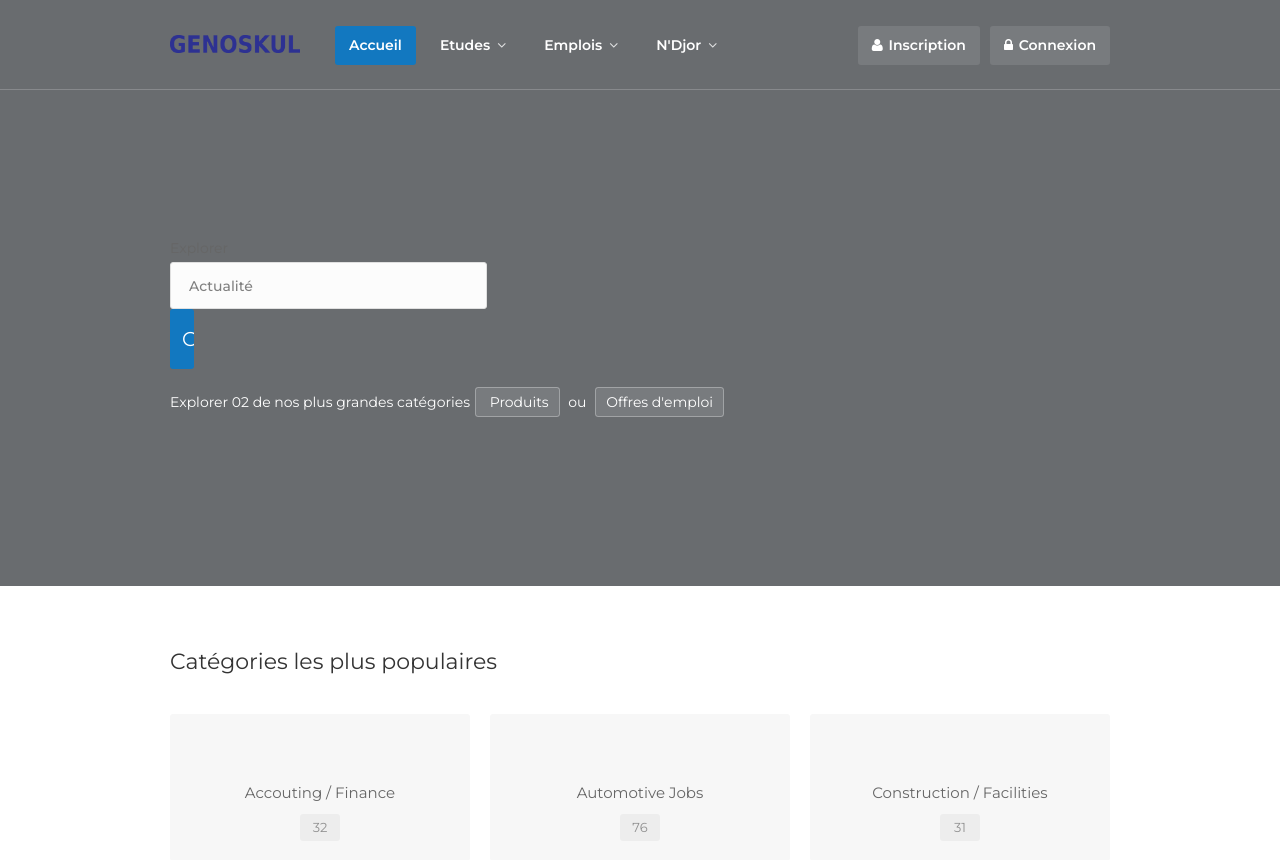
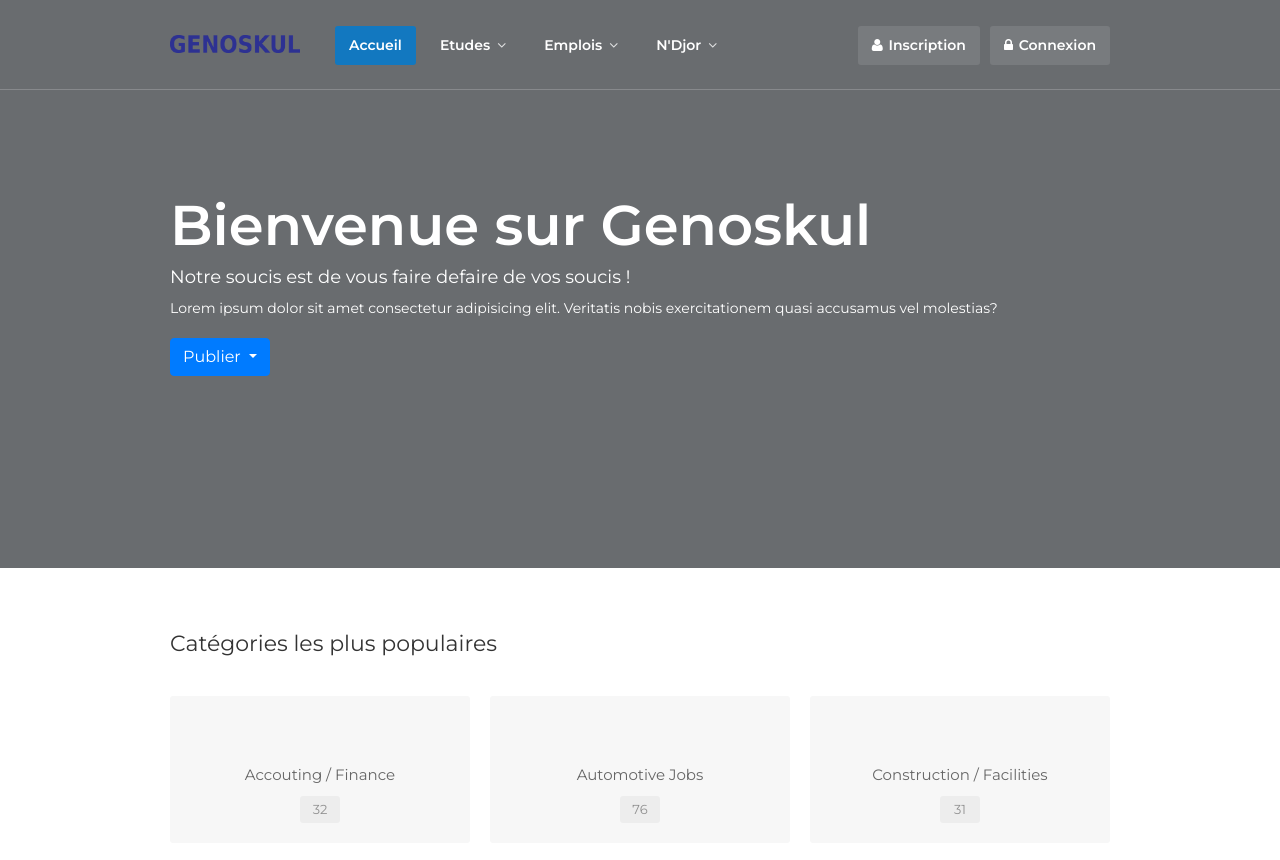
Before and after one commit to mono57/genoskul-app, a Django app: page / in a window 1280 px wide. Shown: the top 860 px of the page. Run offline with Django 3.2, Linux system fonts and the light colour scheme; data that the repository does not hold is empty; some libraries are stand-ins or nearby versions; some web fonts are replaced.

Commit message:
update home page

```diff
--- a/accounts/forms.py
+++ b/accounts/forms.py
@@ -7,6 +7,9 @@ class RegisterStep2ModelForm(forms.ModelForm):
     class Meta:
         model = Profile
         exclude = ('user', 'avatar')
+        help_texts = {
+            'birthday': 'Entrez la date sous le format: <span class=\'text-primary\'>jour/mois/année</span>'
+        }
 
 
 
--- a/templates/account/login.html
+++ b/templates/account/login.html
@@ -12,11 +12,11 @@ Connexion
 
 {% block content %}
 
-<div class="container py-1 py-md-3">
+<div class="container pb-4">
   <div class="row">
     <div class="col-12 col-md-5">
       <h4>Connectez-vous !</h4>
-      <p>Vous n'avez un compte ? alors <a href="{% url 'account_signup' %}">inscrivez-vous.</a></p>
+      <p>Vous n'avez pas de compte ? alors <a href="{% url 'account_signup' %}">inscrivez-vous.</a></p>
       <form method="POST">
         {% csrf_token %}
 
--- a/templates/account/signup.html
+++ b/templates/account/signup.html
@@ -12,7 +12,7 @@ Inscrption
 
 {% block content %}
 
-<div class="container py-1 py-md-3">
+<div class="container pb-4">
     <div class="row">
         <div class="col-12 col-md-5">
             <h4>Inscrivez-vous pour profiter de tous nos offres !</h4>
--- a/templates/base/banner.html
+++ b/templates/base/banner.html
@@ -6,26 +6,42 @@
     <div class="container">
         <div class="sixteen columns">
 
-            <div class="search-container">
+            <div style="padding: 12rem 0" class="text-left">
+                <h1 class="text-white font-weight-bold display-4">Bienvenue sur Genoskul</h1>
+                <h4 class="text-white">Notre soucis est de vous faire defaire de vos soucis !</h4>
+                <p class="text-white">Lorem ipsum dolor sit amet consectetur adipisicing elit. Veritatis nobis
+                    exercitationem quasi accusamus vel molestias?</p>
+                <div class="dropdown mt-md-3">
+                    <button class="btn btn-primary dropdown-toggle" type="button" id="dropdownMenuButton"
+                        data-toggle="dropdown" aria-haspopup="true" aria-expanded="false">
+                        Publier
+                    </button>
+                    <div class="dropdown-menu" aria-labelledby="dropdownMenuButton">
+                        <a class="dropdown-item" href="{% url 'dashboard:document-create' %}">Document</a>
+                        <a class="dropdown-item" href="#">Une offre d'emploi</a>
+                        <a class="dropdown-item" href="#">Ndjor (commerce)</a>
+                    </div>
+                </div>
+            </div>
+            <!-- <div class="search-container">
 
-                <form action="" method="get" class="form-inline">
-                    <div class="form-group">
-                        <label>Explorer</label>
-                        <select name="" id="" class="chosen-select-no-single    ">
-                            <option value="news"><a href="">Actualité </a></option>
-                            <option value="learning">Education</option>
-                            <option value="others">Loisirs et autres</option>
-                        </select>
-                        <button class="btn btn-primary">Commencer</button>
+                <div class="dropdown">
+                    <button class="btn btn-secondary dropdown-toggle" type="button" id="dropdownMenuButton" data-toggle="dropdown" aria-haspopup="true" aria-expanded="false">
+                      Dropdown button
+                    </button>
+                    <div class="dropdown-menu" aria-labelledby="dropdownMenuButton">
+                      <a class="dropdown-item" href="#">Action</a>
+                      <a class="dropdown-item" href="#">Another action</a>
+                      <a class="dropdown-item" href="#">Something else here</a>
                     </div>
-                </form>
+                  </div>
 
                 <div class="browse-jobs">
                     Explorer 02 de nos plus grandes catégories<a href="#"> Produits</a> ou <a href="#">Offres
                         d'emploi</a>
                 </div>
 
-            </div>
+            </div> -->
 
         </div>
     </div>
--- a/templates/base/js.html
+++ b/templates/base/js.html
@@ -2,6 +2,12 @@
 
 
 <script src="{% static "scripts/jquery-3.4.1.min.js" %}"></script>
+<script src="https://cdn.jsdelivr.net/npm/popper.js@1.16.1/dist/umd/popper.min.js"
+    integrity="sha384-9/reFTGAW83EW2RDu2S0VKaIzap3H66lZH81PoYlFhbGU+6BZp6G7niu735Sk7lN" crossorigin="anonymous">
+</script>
+<script src="https://stackpath.bootstrapcdn.com/bootstrap/4.5.2/js/bootstrap.min.js"
+    integrity="sha384-B4gt1jrGC7Jh4AgTPSdUtOBvfO8shuf57BaghqFfPlYxofvL8/KUEfYiJOMMV+rV" crossorigin="anonymous">
+</script>
 <script src="{% static "scripts/jquery-migrate-3.1.0.min.js" %}"></script>
 <script src="{% static "scripts/custom.js" %}"></script>
 <script src="{% static "scripts/jquery.superfish.js" %}"></script>
```
